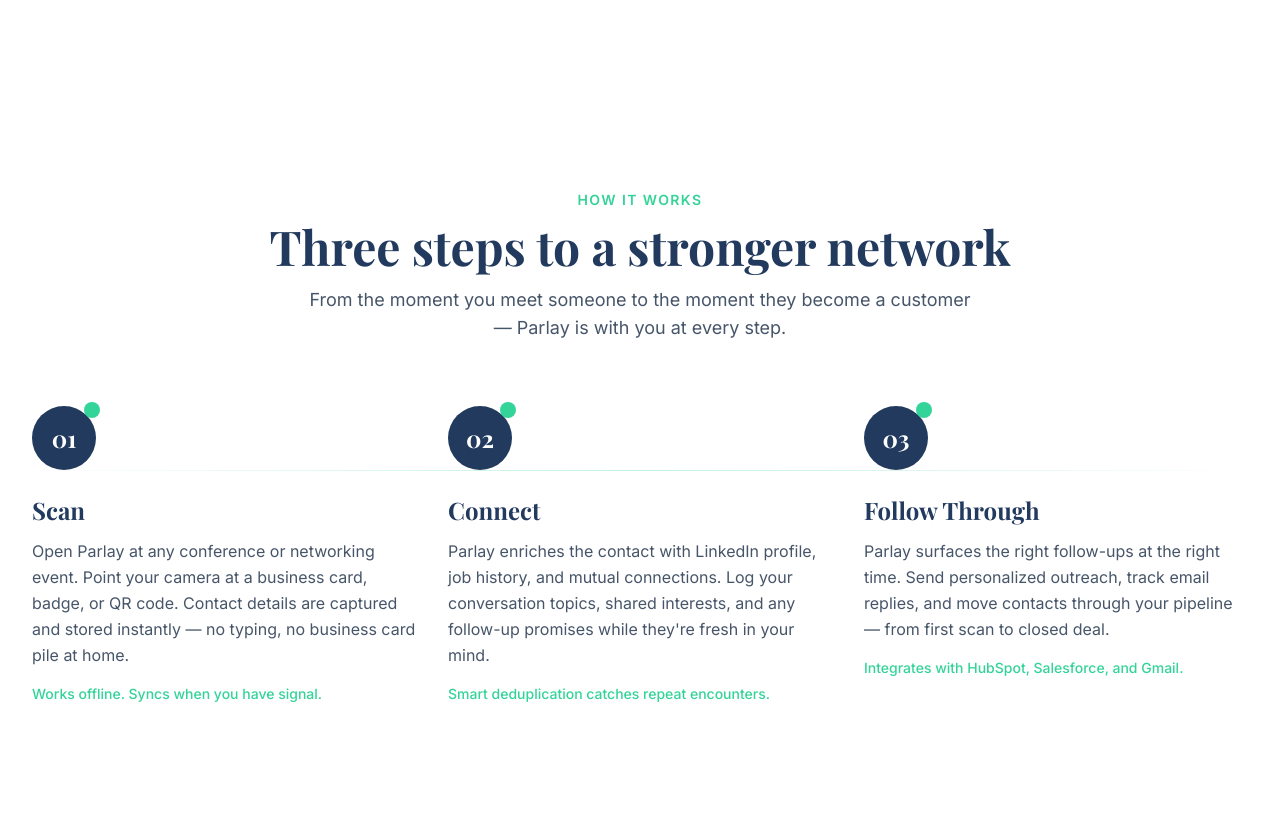
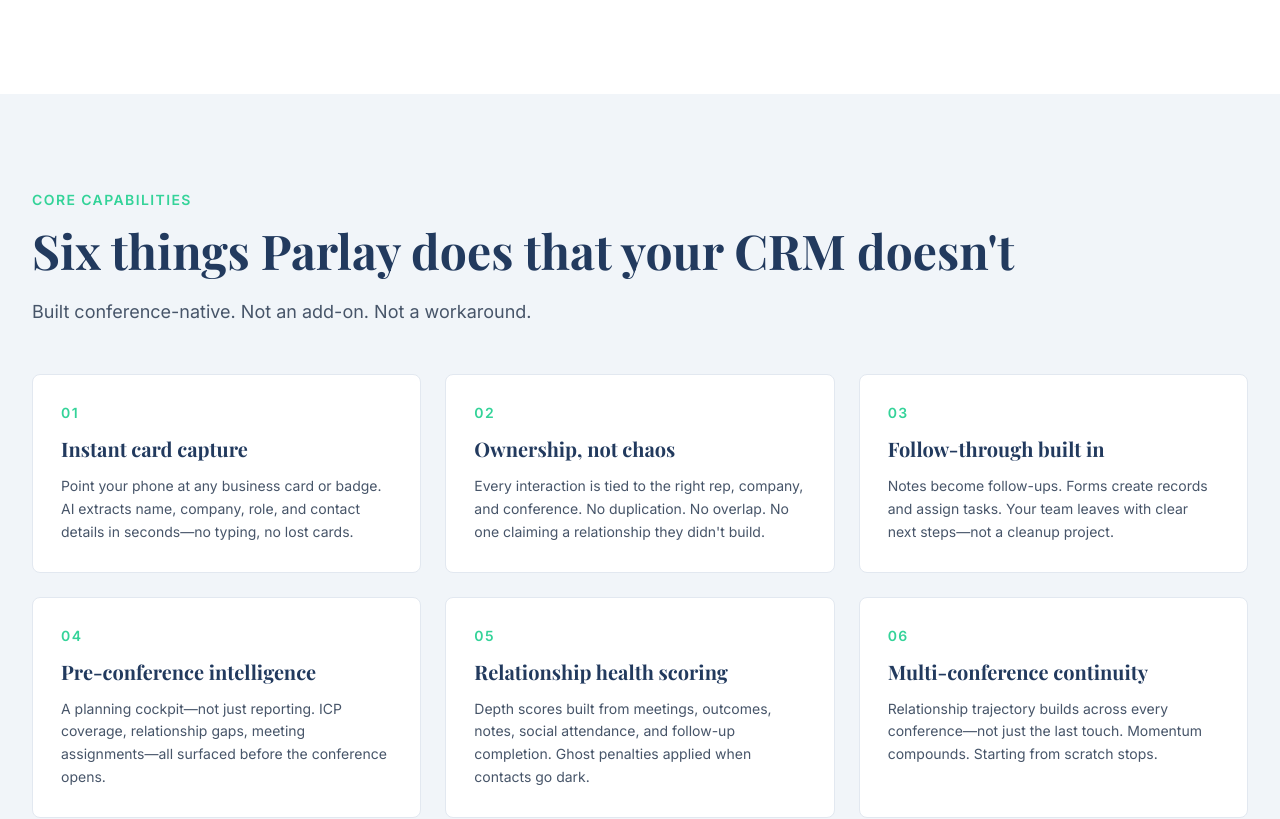
Before and after one commit to kmwinn21-beep/parlay-website, a Next.js app: page / in a window 1280 px wide. Shown: the part 4174-4993 px from the top of the page. Built offline with nearby package versions, Linux system fonts and the light colour scheme; a web font is replaced by a local one.

Commit message:
Remove HowItWorks section from page
https://claude.ai/code/session_01RwmYAJearQrQvsAdnjSfq1

```diff
--- a/app/page.tsx
+++ b/app/page.tsx
@@ -3,7 +3,6 @@ import Hero from "@/components/Hero";
 import ProblemSection from "@/components/marketing/ProblemSection";
 import VsCrmSection from "@/components/marketing/VsCrmSection";
 import SolutionLoopSection from "@/components/marketing/SolutionLoopSection";
-import HowItWorks from "@/components/HowItWorks";
 import FeaturePillarsSection from "@/components/marketing/FeaturePillarsSection";
 import CardScanSection from "@/components/marketing/CardScanSection";
 import CommandCenterSection from "@/components/marketing/CommandCenterSection";
@@ -20,7 +19,6 @@ export default function Home() {
       <ProblemSection />
       <VsCrmSection />
       <SolutionLoopSection />
-      <HowItWorks />
       <FeaturePillarsSection />
       <CardScanSection />
       <CommandCenterSection />
```
